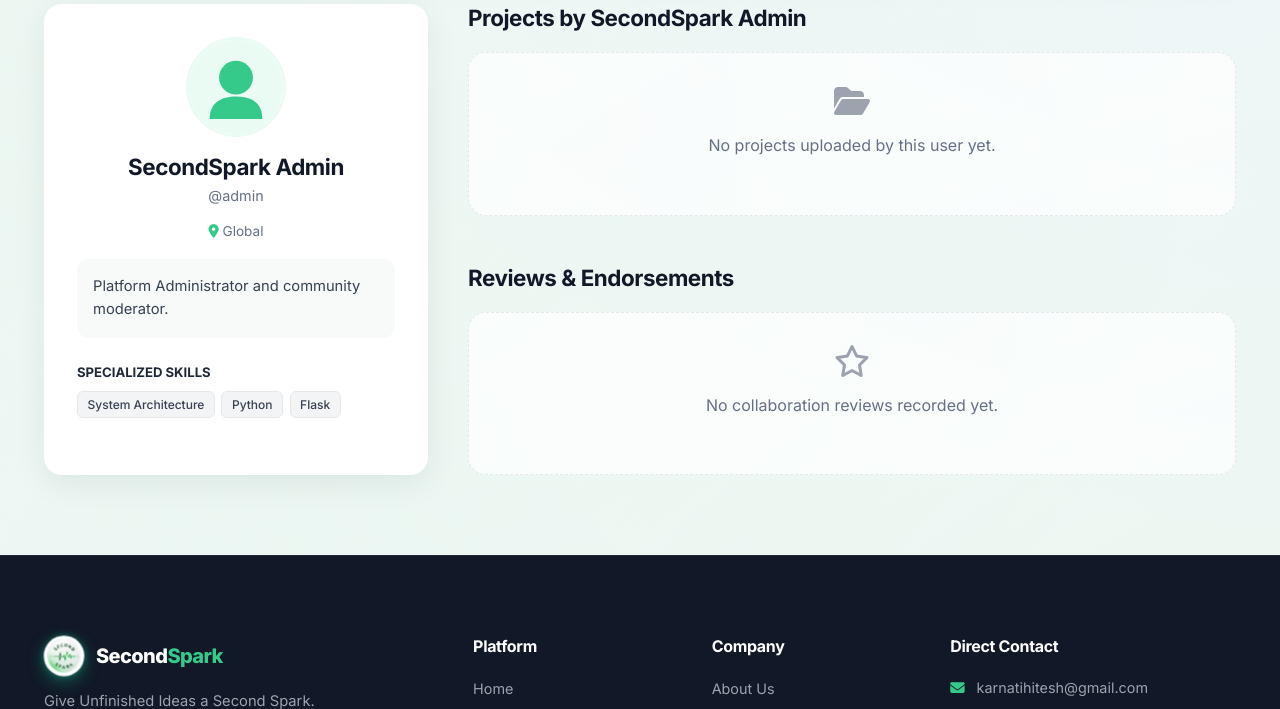
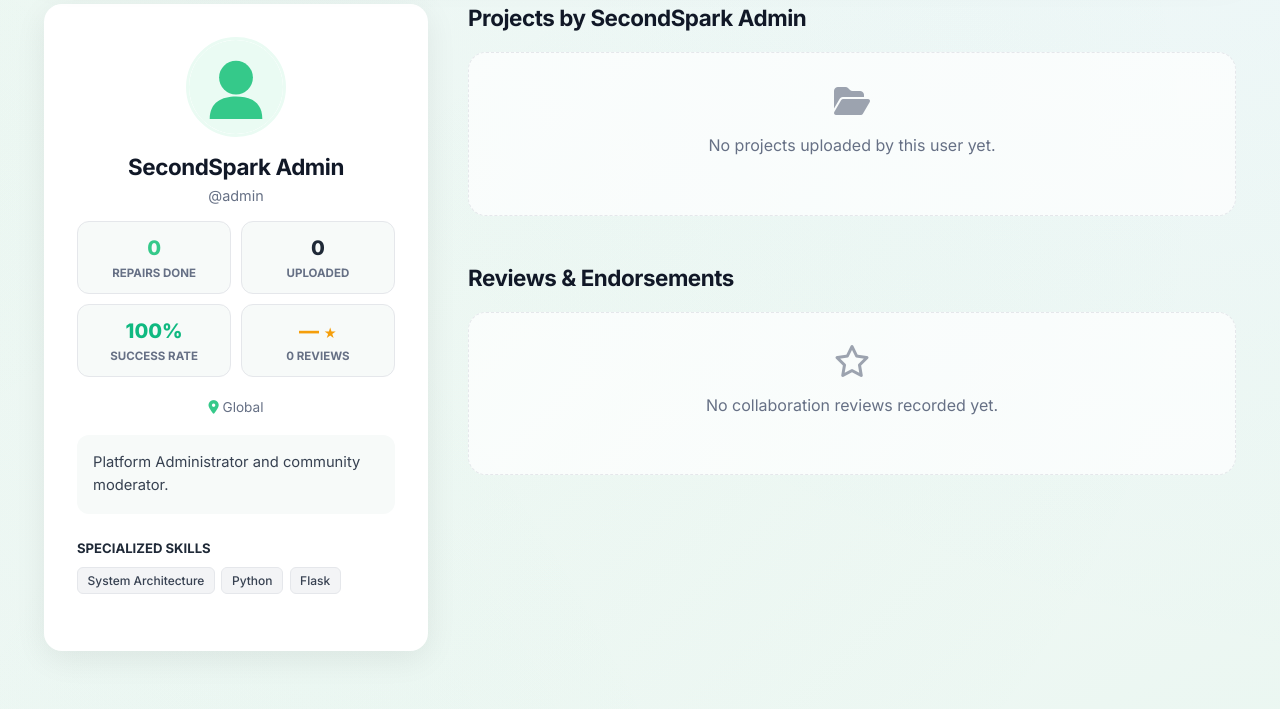
Before and after one commit to Karnatihitesh/SecondSpark, a Flask app: page /auth/user/admin in a window 1280 px wide. Shown: the part 110-819 px from the top of the page. Run offline with Flask 3, Linux system fonts and the light colour scheme.

Commit message:
Upgrade: Repairman Matching, Progress Tracking & Review System (app/templates/profile.html)

```diff
--- a/app/templates/profile.html
+++ b/app/templates/profile.html
@@ -19,6 +19,26 @@
           <i class="fa-solid fa-star" style="color: #F59E0B;"></i> {{ user.rating_summary.average }} ({{ user.rating_summary.count }} review{{ 's' if user.rating_summary.count != 1 else '' }})
         </div>
       {% endif %}
+
+      <!-- Maker & Repairman Statistics Grid -->
+      <div style="display: grid; grid-template-columns: 1fr 1fr; gap: 0.6rem; margin-bottom: 1.25rem; text-align: center;">
+        <div style="background: var(--bg-subtle); padding: 0.65rem 0.4rem; border-radius: var(--radius-md); border: 1px solid var(--border-subtle);">
+          <div style="font-size: 1.25rem; font-weight: 800; color: var(--primary);">{{ user.projects_repaired_count }}</div>
+          <div style="font-size: 0.72rem; color: var(--text-muted); text-transform: uppercase; font-weight: 700;">Repairs Done</div>
+        </div>
+        <div style="background: var(--bg-subtle); padding: 0.65rem 0.4rem; border-radius: var(--radius-md); border: 1px solid var(--border-subtle);">
+          <div style="font-size: 1.25rem; font-weight: 800; color: var(--secondary);">{{ user.projects_uploaded_count }}</div>
+          <div style="font-size: 0.72rem; color: var(--text-muted); text-transform: uppercase; font-weight: 700;">Uploaded</div>
+        </div>
+        <div style="background: var(--bg-subtle); padding: 0.65rem 0.4rem; border-radius: var(--radius-md); border: 1px solid var(--border-subtle);">
+          <div style="font-size: 1.25rem; font-weight: 800; color: #10B981;">{{ user.success_rate }}%</div>
+          <div style="font-size: 0.72rem; color: var(--text-muted); text-transform: uppercase; font-weight: 700;">Success Rate</div>
+        </div>
+        <div style="background: var(--bg-subtle); padding: 0.65rem 0.4rem; border-radius: var(--radius-md); border: 1px solid var(--border-subtle);">
+          <div style="font-size: 1.25rem; font-weight: 800; color: #F59E0B;">{{ user.rating_summary.average if user.rating_summary.count > 0 else '—' }} <span style="font-size: 0.8rem;">★</span></div>
+          <div style="font-size: 0.72rem; color: var(--text-muted); text-transform: uppercase; font-weight: 700;">{{ user.rating_summary.count }} Reviews</div>
+        </div>
+      </div>
 
       {% if user.location %}
         <div style="font-size: 0.85rem; color: var(--text-muted); margin-bottom: 1rem;">
@@ -143,6 +163,41 @@
           {% endif %}
         </div>
 
+        <!-- COMPLETED REPAIRS (AS ASSIGNED REPAIRMAN) -->
+        {% if repaired_projects %}
+        <div style="margin-bottom: 3rem;">
+          <div style="display: flex; align-items: center; justify-content: space-between; margin-bottom: 1.25rem;">
+            <h2 style="font-size: 1.4rem; margin-bottom: 0;">Completed Repairs & Revivals <span style="font-size: 0.9rem; font-weight: 600; color: var(--primary);">({{ repaired_projects|length }})</span></h2>
+          </div>
+          <div class="projects-grid" style="grid-template-columns: repeat(auto-fill, minmax(280px, 1fr));">
+            {% for p in repaired_projects %}
+              <div class="project-card"
+                   data-href="{{ url_for('projects.details', id=p.id) }}"
+                   role="link"
+                   tabindex="0"
+                   aria-label="View project: {{ p.title }}">
+                <div class="project-card-media" style="height: 150px;">
+                  <img src="{{ p.primary_image }}" alt="{{ p.title }}" class="project-card-img" />
+                  <div class="project-card-badge">
+                    <span class="badge badge-completed">100% Repaired</span>
+                  </div>
+                </div>
+                <div class="project-card-body" style="padding: 1rem;">
+                  <h4 style="font-size: 1rem; margin-bottom: 0.4rem;">
+                    <a href="{{ url_for('projects.details', id=p.id) }}" class="project-card-title-link">{{ p.title }}</a>
+                  </h4>
+                  <p style="font-size: 0.82rem; color: var(--text-muted); margin-bottom: 0.75rem;">{{ p.short_summary[:80] }}...</p>
+                  <div style="display: flex; justify-content: space-between; align-items: center; font-size: 0.85rem;">
+                    <span style="font-weight: 700; color: var(--primary);">Built for {{ p.owner.full_name }}</span>
+                    <span style="font-size: 0.78rem; color: var(--text-light);">{{ p.updated_at.strftime('%b %Y') if p.updated_at else '' }}</span>
+                  </div>
+                </div>
+              </div>
+            {% endfor %}
+          </div>
+        </div>
+        {% endif %}
+
         <!-- REVIEWS RECEIVED -->
         <div>
           <h2 style="font-size: 1.4rem; margin-bottom: 1.25rem;">Reviews & Endorsements</h2>
@@ -156,8 +211,33 @@
                       {% for i in range(rev.rating) %}<i class="fa-solid fa-star"></i>{% endfor %}
                     </div>
                   </div>
-                  <p style="font-size: 0.92rem; color: var(--dark-700); line-height: 1.5;">"{{ rev.comment }}"</p>
-                  <div style="font-size: 0.75rem; color: var(--text-light); margin-top: 0.5rem;">on project {{ rev.project.title if rev.project else '' }} • {{ rev.created_at | timeago }}</div>
+                  <p style="font-size: 0.92rem; color: var(--dark-700); line-height: 1.5; margin-bottom: 0.75rem;">"{{ rev.comment }}"</p>
+
+                  <!-- Sub-Ratings Badges -->
+                  <div style="display: flex; flex-wrap: wrap; gap: 0.5rem; margin-bottom: 0.5rem; font-size: 0.75rem;">
+                    {% if rev.quality_rating %}
+                      <span style="background: var(--bg-subtle); padding: 0.2rem 0.6rem; border-radius: var(--radius-full); color: var(--text-muted);">
+                        Quality: <strong style="color: var(--dark-900);">{{ rev.quality_rating }}★</strong>
+                      </span>
+                    {% endif %}
+                    {% if rev.communication_rating %}
+                      <span style="background: var(--bg-subtle); padding: 0.2rem 0.6rem; border-radius: var(--radius-full); color: var(--text-muted);">
+                        Communication: <strong style="color: var(--dark-900);">{{ rev.communication_rating }}★</strong>
+                      </span>
+                    {% endif %}
+                    {% if rev.timeliness_rating %}
+                      <span style="background: var(--bg-subtle); padding: 0.2rem 0.6rem; border-radius: var(--radius-full); color: var(--text-muted);">
+                        Timeliness: <strong style="color: var(--dark-900);">{{ rev.timeliness_rating }}★</strong>
+                      </span>
+                    {% endif %}
+                    {% if rev.technical_skill_rating %}
+                      <span style="background: var(--bg-subtle); padding: 0.2rem 0.6rem; border-radius: var(--radius-full); color: var(--text-muted);">
+                        Skill: <strong style="color: var(--dark-900);">{{ rev.technical_skill_rating }}★</strong>
+                      </span>
+                    {% endif %}
+                  </div>
+
+                  <div style="font-size: 0.75rem; color: var(--text-light);">on project {{ rev.project.title if rev.project else '' }} • {{ rev.created_at | timeago }}</div>
                 </div>
               {% endfor %}
             </div>
```
